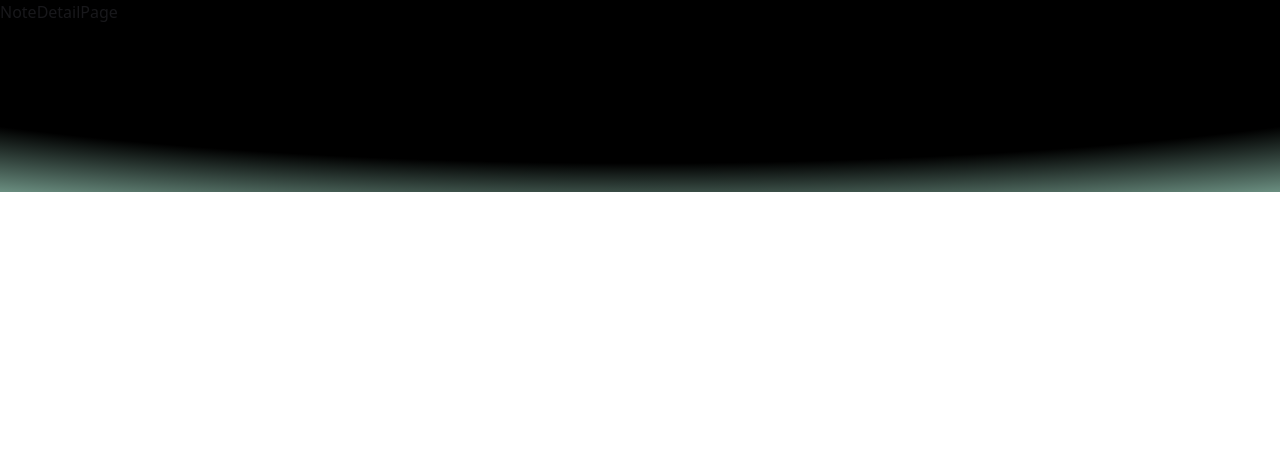
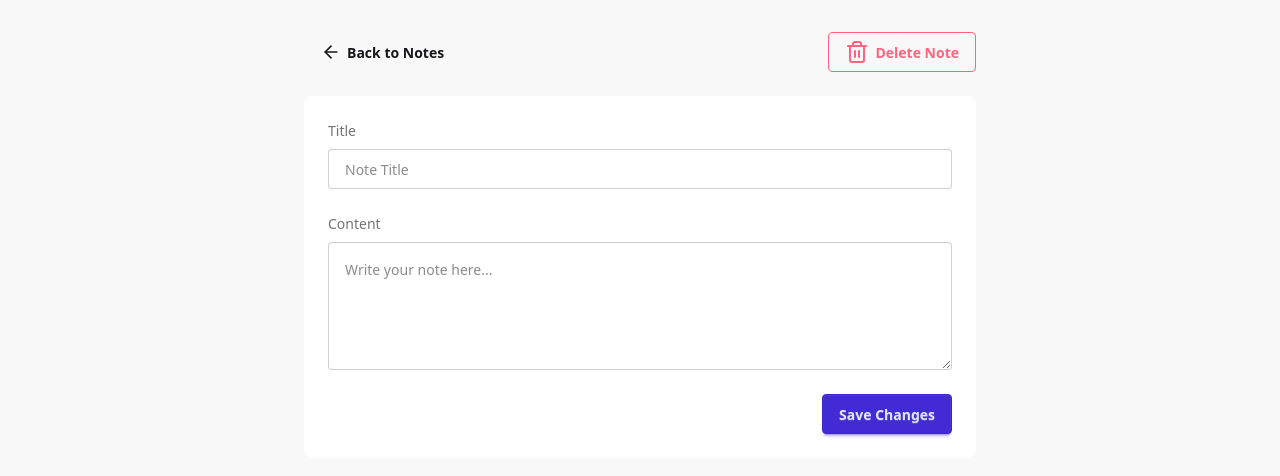
Before and after one commit to RushabhJadhav/mern-thinkboard, a React (Vite) app in the folder frontend/: page /note/1 in a window 1280 px wide. Shown: the top 476 px of the page. Built offline with nearby package versions, Linux system fonts and the light colour scheme; no server answers.

Commit message:
Updated note detail page

```diff
--- a/frontend/src/pages/NoteDetailPage.jsx
+++ b/frontend/src/pages/NoteDetailPage.jsx
@@ -1,7 +1,121 @@
+import { useEffect, useState } from "react";
+import { Link, useNavigate, useParams } from "react-router";
+import api from "../lib/axios";
+import toast from "react-hot-toast";
+import { ArrowLeftIcon, LoaderIcon, Trash2Icon } from "lucide-react";
 
 const NoteDetailPage = () => {
+  const [note, setNote] = useState({ title: '', content: '' });
+  const [loading, setLoading] = useState(true);
+  const [saving, setSaving] = useState(false);
+
+  const navigate = useNavigate();
+
+  const { id } = useParams();
+
+  useEffect(() => {
+    const fetchNote = async () => {
+      try {
+        const res = await api.get(`/notes/${id}`);
+        setNote(res.data);
+      } catch (error) {
+        console.log(error);
+        toast.error("Failed to fetch the note");
+      } finally {
+        setLoading(false);
+      }
+    }
+
+    fetchNote();
+  }, [id]);
+
+  const handleSave = async () => {
+    if(!note.title.trim() || !note.content.trim()) {
+      toast.error("Please add a title or content");
+      return;
+    }
+
+    setSaving(true);
+
+    try {
+      const res = await api.put(`/notes/${id}`, note);
+      toast.success("Note updated successfully");
+      console.log(res);
+      navigate("/");
+    } catch (error) {
+      console.log(error);
+      toast.error("Failed to save the note");
+    } finally {
+      setSaving(false);
+    }
+  };
+
+  const handleDelete = async () => {
+    if(!window.confirm("Are you sure you want to delete this note?")) return;
+
+    try {
+      const res = await api.delete(`/notes/${id}`);
+      toast.success("Note deleted");
+      console.log(res);
+      navigate("/")
+    } catch (error) {
+      console.log(error);
+      toast.error("Failed to delete the note");
+    }
+  };
+
   return (
-    <div>NoteDetailPage</div>
+    <div className="min-h-screen bg-base-200">
+      <div className="container mx-auto px-4 py-8">
+        <div className="max-w-2xl mx-auto">
+          <div className="flex items-center justify-between mb-6">
+            <Link to="/" className="btn btn-ghost">
+              <ArrowLeftIcon className="h-5 w-5" />
+              Back to Notes
+            </Link>
+            <button onClick={handleDelete} className="btn btn-error btn-outline">
+              <Trash2Icon />
+              Delete Note
+            </button>
+          </div>
+
+          <div className="card bg-base-100">
+            <div className="card-body">
+              <div className="form-control mb-4">
+                <label className="label mb-2">
+                  <span className="label-text">Title</span>
+                </label>
+                <input type="text"
+                  placeholder="Note Title"
+                  className="input input-bordered w-full max-w-none p-4"
+                  value={note.title}
+                  onChange={e => setNote({ ...note, title: e.target.value })}
+                />
+              </div>
+
+              <div className="form-control mb-4">
+                <label className="label mb-2">
+                  <span className="label-text">Content</span>
+                </label>
+                <textarea
+                  placeholder="Write your note here..."
+                  className="textarea textarea-bordered h-32 w-full max-w-none p-4"
+                  value={note.content}
+                  onChange={e => setNote({ ...note, content: e.target.value })}
+                ></textarea>
+              </div>
+
+              <div className="card-actions justify-end">
+                <button className="btn btn-primary" disabled={saving} onClick={handleSave}>
+                  {saving ? "Saving..." : "Save Changes"}
+                </button>
+              </div>
+            </div>
+          </div>
+        </div>
+      </div>
+      {/* <LoaderIcon className="animate-spin size-10" /> */}
+    </div>
   )
 }
 
```
